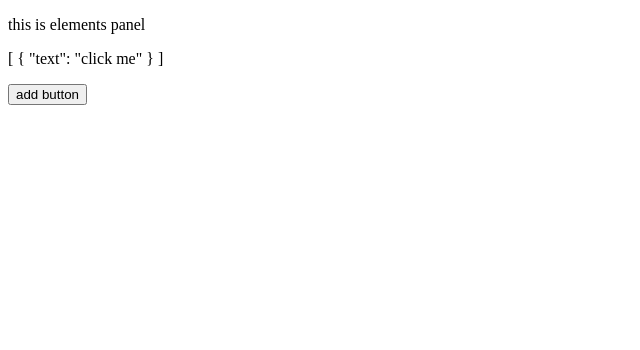
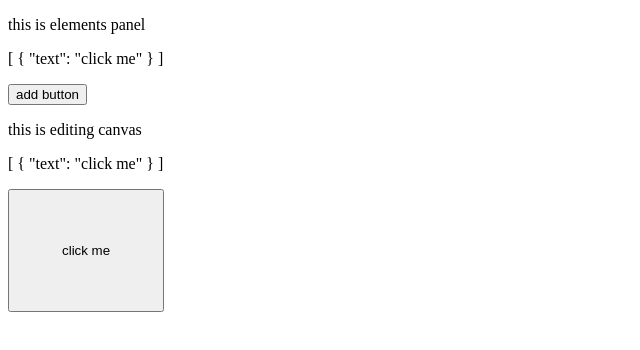
Before and after one commit to umarfromearth/itom, a Vue app: page / in a window 1280 px wide. Both pictures are taken after a click on the button "add button". Shown: the top 350 px of the page, without its empty margins (0-640 px from the left). Built offline with nearby package versions, Linux system fonts and the light colour scheme.

Commit message:
added: initial functionality for registering and rendering components in editing canvas

```diff
--- a/src/components/elements/button/implementation/renders/canvas.vue
+++ b/src/components/elements/button/implementation/renders/canvas.vue
@@ -2,4 +2,11 @@
 </script>
 
 <template>
+    <button>click me</button>
 </template>
+
+<style scoped>
+button {
+    padding: 52px 52px;
+}
+</style>
--- a/src/components/elements/button/implementation/renders/panel.vue
+++ b/src/components/elements/button/implementation/renders/panel.vue
@@ -1,5 +1,4 @@
 <script setup>
-const { button } = defineProps(["button"]);
 </script>
 
 <template>
--- a/src/components/layout/Dashboard.vue
+++ b/src/components/layout/Dashboard.vue
@@ -1,7 +1,9 @@
 <script setup>
 import ElementsPanel from './panels/element/ElementsPanel.vue';
+import EditingCanvas from './canvas/editing/EditingCanvas.vue';
 </script>
 
 <template>
     <ElementsPanel />
+    <EditingCanvas />
 </template>
--- /dev/null
+++ b/src/components/layout/canvas/editing/EditingCanvas.vue
@@ -0,0 +1,25 @@
+<script setup>
+import { EditingCanvas } from './canvas';
+import { useElementsStore } from '@/stores/global/elementsStore';
+
+const editingCanvas = new EditingCanvas();
+const elementsStore = useElementsStore();
+
+import CanvasButton from "@/components/elements/button/implementation/renders/canvas.vue"
+import Button from '@/components/elements/button/implementation/button';
+editingCanvas.register(Button, CanvasButton);
+
+
+</script>
+
+<template>
+    <p>this is editing canvas</p>
+    <p>{{ elementsStore.elements }}</p>
+
+    <div v-for="element in elementsStore.elements">
+        <component :is="editingCanvas.implementations.get(element.constructor)" @click="() => {
+            elementsStore.elements.push(new Component()); console.log(elements)
+        }" />
+    </div>
+
+</template>
--- /dev/null
+++ b/src/components/layout/canvas/editing/canvas.js
@@ -0,0 +1,9 @@
+export class EditingCanvas {
+    constructor() {
+        this.implementations = new Map()
+    }
+
+    register(name, render) {
+        this.implementations.set(name, render);
+    }
+}
```
